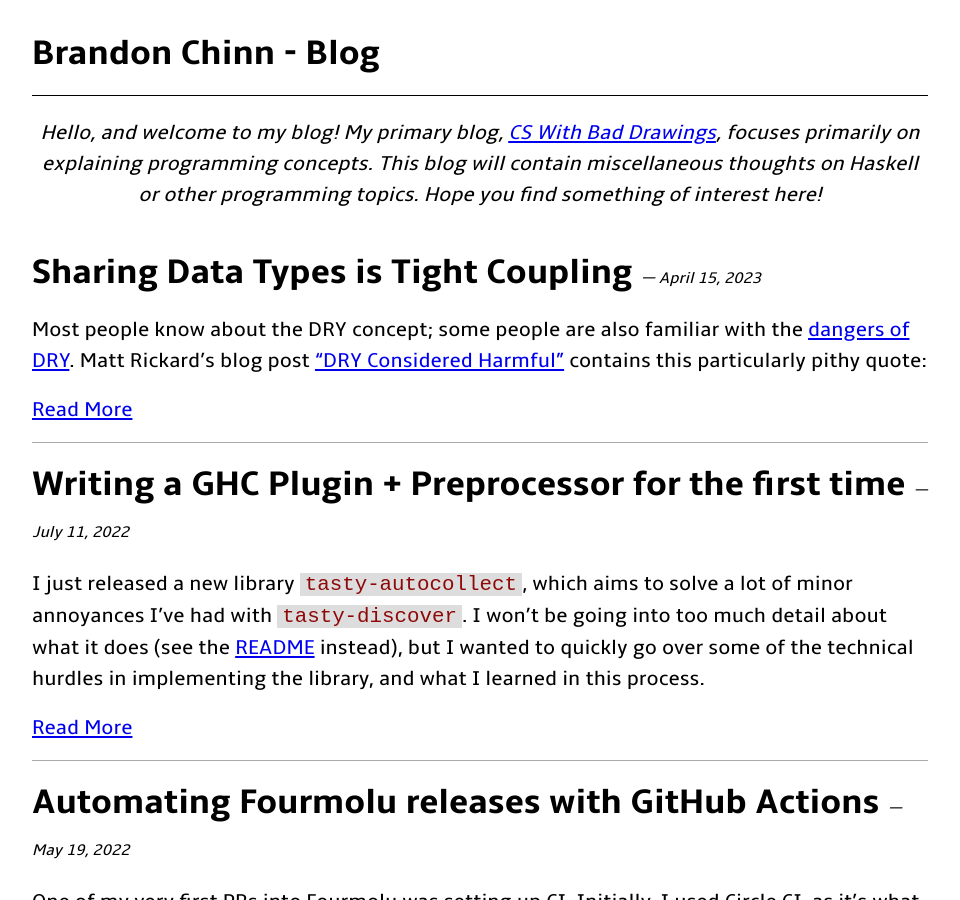
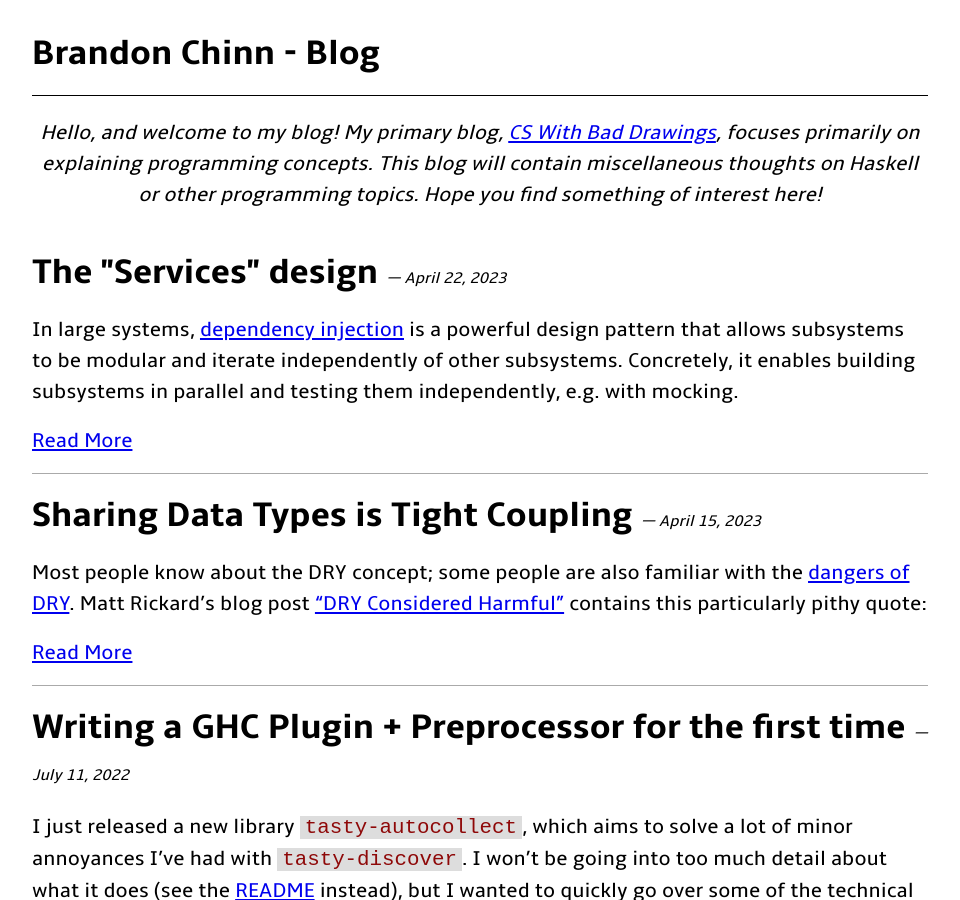
Before and after one commit to brandonchinn178/brandonchinn178.github.io, a Jekyll site: the page built from blog/index.html, in a window 1280 px wide and 900 px high. Shown: the whole window, without its empty margins (160-1120 px from the left). Built offline with Jekyll 4.4.1, drawn with Linux system fonts in a browser that asks for light colours; some of the changed lines change nothing that is shown.

Commit message:
Add services design blog post

````diff
--- a/_posts/2023-04-15-sharing-data-types.md
+++ b/_posts/2023-04-15-sharing-data-types.md
@@ -84,7 +84,7 @@ In this particular use-case, we were really only using the query as a cache key,
 
 Lastly, reusing types meant having a package at the very top of the dependency tree defining all of the types to be reused in the rest of the system. For example, even if a package only used the `User` type, it would be blocked on building all the types it doesn't even use. We did some work to improve this bottleneck, but this was still one of the biggest issues in our build.
 
-One way we were trying to solve this was by breaking out domain-level packages that internally defined all the types they needed to know about (blog post to come). For example, package A might know about users, but it might really only need a reference to a user's ID, so instead of waiting for `User` and everything `User` depends on to compile, package A can just define a quick
+One way we were trying to solve this was by breaking out domain-level packages that internally defined all the types they needed to know about (see [other blog post]({% post_url 2023-04-22-services-design %})). For example, package A might know about users, but it might really only need a reference to a user's ID, so instead of waiting for `User` and everything `User` depends on to compile, package A can just define a quick
 
 ```haskell
 data User = User { userId :: Int64 }
--- /dev/null
+++ b/_posts/2023-04-22-services-design.md
@@ -0,0 +1,209 @@
+---
+layout: post
+title: The "Services" design
+---
+
+In large systems, [dependency injection](https://en.wikipedia.org/wiki/Dependency_injection) is a powerful design pattern that allows subsystems to be modular and iterate independently of other subsystems. Concretely, it enables building subsystems in parallel and testing them independently, e.g. with mocking.
+
+In the Haskell ecosystem, we have quite a few ways to solve this problem: MTL, effect patterns, etc. This blog post will cover an alternative solution, named the "Services" design pattern.
+
+## Overview
+
+At its core, the Services design pattern aims for simplicity and clarity, at the expense of succinctness and preciseness. Its primary mechanism for dependency injection is basic record types, instead of type classes and type-level shenanigans. This approach makes this design pattern particularly useful for teams containing contributors with rudimentary Haskell experience. The Services design could be roughly described as a cross between MTL-style effects and the Handle pattern (see below for more details).
+
+The way it works is each subsystem defines their own types, as well as a Service record containing all side-effectful operations (in `IO`!) that the subsystem requires. There should be minimal, if any, sharing of types between subsystems, to enable each subsystem to be built in parallel and iterate independently of other subsystems. Then the entrypoint would initialize each subsystems' Service and pass it as a normal argument when invoking a function from a subsystem.
+
+### Give me some code!
+
+Let's say you have a system for managing users and their blog posts. The system is a REST API, with one subsystem for managing users (e.g. authentication) and one subsystem for managing blog posts.
+
+Using the Services design, the user subsystem might look like:
+
+```haskell
+module MyProject.Users.Models where
+
+newtype UserId = UserId {unUserId :: Int}
+
+-- Parametrize userId so that it's _not_ set when creating a user at first,
+-- but it will be guaranteed to be set when loading a user any other time
+data UserBase userId = User
+  { userId :: userId
+  , userName :: Text
+  , userAge :: Int
+  }
+
+type User = UserBase UserId
+
+-- Instead of `()`, I also found it useful to create a new `NotSet`
+-- data type that's isomorphic to `Void`, except with instances like
+-- `Show` actually implemented to show "<not set>".
+type UserNew = UserBase ()
+```
+
+```haskell
+module MyProject.Users.Errors where
+
+import MyProject.Users.Models
+
+-- All errors that we throw in the subsystem (not necessarily including
+-- errors thrown by UserService implementations)
+data UserError
+  = InvalidAge Int
+  | UserNotFound UserId
+```
+
+```haskell
+module MyProject.Users.Service where
+
+import MyProject.Users.Errors
+import MyProject.Users.Models
+
+-- All side-effectful functions, e.g. database functions
+data UserService = UserService
+  { saveNewUser :: UserNew -> IO UserId
+  , getUser :: UserId -> IO (Maybe User)
+  }
+
+-- Also include functions derived from service functions
+loadUser :: UserService -> UserId -> IO User
+loadUser UserService{..} userId =
+  getUser userId >>= maybe (throwIO $ UserNotFound userId) pure
+```
+
+```haskell
+module MyProject.Users (
+    module MyProject.Users,
+    -- re-export submodules
+    module X,
+) where
+
+import MyProject.Users.Errors as X
+import MyProject.Users.Models as X
+import MyProject.Users.Service as X
+
+createUser :: UserService -> UserNew -> IO User
+createUser UserService{..} newUser = do
+  unless (userAge >= 0) $ throwIO (InvalidAge userAge)
+  userId <- saveNewUser newUser
+  pure newUser{userId = userId}
+```
+
+Some comments on this approach:
+* Everything being in `IO` makes everything much simpler, especially for beginners. You do lose specificity, as you can "do anything" in `IO`, but in practice, it's more immediately understandable than having a whole list of `MonadThrow` &co.
+    * If you have code that needs to be in a particular monadic context (e.g. code that needs to run in a single database transaction), go ahead and use whatever `SqlTransaction` monad you have. But this design pattern encourages you to double check if you actually need that, defaulting to the simpler, plain `IO` if not.
+* This abstracts away the database library, with numerous benefits:
+    1. The subsystem can build in parallel with building the database models. In our case, we were using `persistent` Template Haskell definitions with over 20 models, which was really slow to compile, and cutting this out of the dependencies of our subsystems greatly improved our build experience.
+    1. This puts all the ORM-specific logic into one place (when defining the service at the top-level), which allows switching database libraries super easy, if requirements change.
+    1. It's great for unit tests, which can just stub out the operation instead of figuring out a way to intercept query execution in the database library
+* In addition to abstracting away the database library, it also abstracts away the actual schema of the database. Your business logic and your tests shouldn't need to care if your `user` model is broken up into multiple SQL tables or what indexes you've set up.
+
+The blog post subsystem would look similarly, but importantly would _not_ import `User` from `MyProject.Users`. Instead, it would define its own type:
+
+```haskell
+module MyProject.BlogPosts.Models where
+
+newtype UserId = UserId {unUserId :: Int}
+
+data BlogPostBase postId = BlogPost
+  { postId :: postId
+  , postTitle :: Text
+  , postAuthorId :: UserId
+  }
+```
+
+The advantage of this approach is that, if these two subsystems are in separate packages (e.g. `my-project-users` and `my-project-blog-posts`), the two packages can build in parallel. And more often than not, if the subsystem doesn't own the relevant model, it doesn't need any more information than some identifier. The verbosity cost of the duplication isn't too bad; to create a `BlogPost`, it would look something like:
+
+```haskell
+import MyProject.BlogPosts qualified as BlogPosts
+import MyProject.Users qualified as Users
+
+BlogPost
+  { postAuthorId = BlogPosts.UserId . Users.unUserId $ userId
+  }
+```
+
+Some helper functions can make this even better, if desired, e.g. using `Coercible`.
+
+### What about testing?
+
+To unit test a function in a subsystem, simply define a Service record that stubs out the relevant side-effectful functions. For example, say you had a function that makes three database queries and does different things for each combination of responses.
+
+```haskell
+data MyService = MyService
+  { complicatedDBQuery1 :: IO Bool
+  , complicatedDBQuery2 :: IO (Maybe Int)
+  , complicatedDBQuery3 :: IO String
+  }
+
+complicatedOperation MyService{..} = do
+  a <- complicatedDBQuery1
+  b <- complicatedDBQuery2
+  c <- complicatedDBQuery3
+  case (a, b, c) of
+    (True, Just _, _) -> ...
+    (_, Nothing, msg) -> ...
+    ...
+```
+
+**You should still write a couple integration tests** to make sure the database queries generally work, but you probably also want a test for every combination of responses. If the integration tests already verify the database queries generally work, there's no point trying to figure out how to get the database in a state to test each combination of responses. It'll be difficult, prone to errors, and slow to run.
+
+Instead, with the Service design, just write unit tests that stub out each response you want to test:
+
+```haskell
+testCase "does thing when ..." $ do
+  result <-
+    complicatedOperation
+      MyService
+        { complicatedDBQuery1 = pure True
+        , complicatedDBQuery2 = pure (Just 1)
+        , complicatedDBQuery3 = pure ""
+        }
+  result @?= ...
+```
+
+This makes it extremely clear what case each test is testing, avoids a bunch of code to set up the database in just the right way, and brings test runtime to less than a second. In our case, we had a couple integration tests, but because it was so hard to set up all the system dependencies, we didn't have tests covering all the possible branches the business logic could take. And before switching to the Services design pattern, it was impossible to unit test the code.
+
+## Comparison to other approaches
+
+One of the biggest aspects of the Services design pattern is defining new models instead of sharing models between subsystems or reusing the same models as the database library models. This could also be done with any of the below frameworks for the same advantages (parallel builds, avoid [sharing data types]({% post_url 2023-04-15-sharing-data-types %}), etc.).
+
+Additionally, the Services design pattern only discusses designing _subsystems_. When working in the top-level entrypoint, there's still the question of how to pass along the services. At this point, you could utilize MTL or any of the other design patterns to manage the services in the entrypoint, e.g.
+* Instantiate the services fresh every time you call a subsystem
+* Create `HasUserService` typeclasses with the RIO library
+* etc.
+
+So the following comparisons will only focus on managing side-effectful operations in subsystems.
+
+* **MTL**
+    ```haskell
+    createUser :: (MonadSqlQuery m, MonadThrow m) => UserNew -> m User
+
+    -- or still defining a service to abstract the actual operations
+    createUser :: (MonadUserService m) => UserNew -> m User
+    ```
+    * MTL-style effects are nice in that you can be extremely explicit about what side-effects the function enables.
+    * Of course, if you ever add `MonadIO` to the list, it kinda blows a hole through the explicit restriction of effects
+    * The downside is that it's difficult to unit test these functions (even with an abstract Service type class), as there isn't an easy way to provide a new instance on a per-test basis. There are [hacks](https://prophetlabs.de/posts/unsafeCoerceDict.html) available to "promote" a record type into a constraint, but I'm not sure how reliable those techniques are.
+    * One interesting detail is that the Services design is like MTL, except instead of specifying constraints, you pass in a record. This is what GHC does at runtime anyway, so actually, the Services design pattern is equivalent to the MTL pattern, just with manually passing around the Dict instead of it automatically propagating.
+
+* **RIO / ReaderT design pattern**
+    * [RIO](https://www.fpcomplete.com/haskell/library/rio/) is one implementation of the [ReaderT Design Pattern](https://www.fpcomplete.com/blog/2017/06/readert-design-pattern/). It's similar to MTL, except instead of restricting effects on a polymorphic monad, you have one hardcoded monad with a polymorphic read-only context.
+    * In a sense, the Services design pattern could be thought of as the RIO pattern, except with the service being passed in as an argument instead of being in the environment. So the tradeoff lies in boilerplate in type classes + instances vs. boilerplate in passing a record around.
+    * The Services design pattern agrees with RIO with regards to errors. MTL encourages functions to annotate themselves with `MonadThrow` or `MonadError e` to be explicit about error throwing/handling. But we've found that it's not terribly useful in practice, is misleading, and simplies a lot of code using just plain `IO`.
+    * But RIO doesn't help with functions running in a `SqlTransaction` monad. Say you had two functions with business logic that you want to run sequentially in a single database transaction. There isn't a way to use RIO here, since it runs in a concrete `RIO` monad.
+
+* **Handle pattern**
+    * This approach shares a lot of similarities with the [Handle pattern](https://jaspervdj.be/posts/2018-03-08-handle-pattern.html), specifically in that both design patterns involve passing a record into every function.
+    * The downside of the Handle pattern is that it doesn't provide a way to easily unit test the business logic using the handle.
+
+* **Effects**
+    * Effect systems (like `polysemy` or `eff`) are a newer method of managing effects. Similar to RIO, it uses one hardcoded monad with a polymorphic context containing the set of effects allowed.
+    * Effect systems seem to be the closest competition to the Services design for writing unit tests with mocked effects. You could use `reinterpret` to stub the operations the unit test cares about and pass through all other operations.
+    * Like RIO, effect systems also don't help when defining functions with business logic running in a `SqlTransaction` monad.
+    * The main downside with effect systems is they haven't been used as much in real world systems. One major question is how good their performance is (possibly getting improved with GHC 9.6's support for delimited continuations).
+
+## Final thoughts
+
+Overall, I found the Services design pattern to be useful and very straightforward. It's not as clever as MTL, and I do sometimes miss making a function as general as it can be (e.g. "this works for _any_ monad with this interface"). But the ability to stub out _anything_ in unit tests more than makes up for that; I'd much rather have really solid code coverage than having a really precise type signature.
+
+If you end up not choosing to embrace the Services design fully, maybe there's something here that inspires a blend of design patterns that works for your particular system. My hope is that people can take parts of different design patterns that works for them, and the Services design is just one collection of ideas that can help someone else out there.
````
